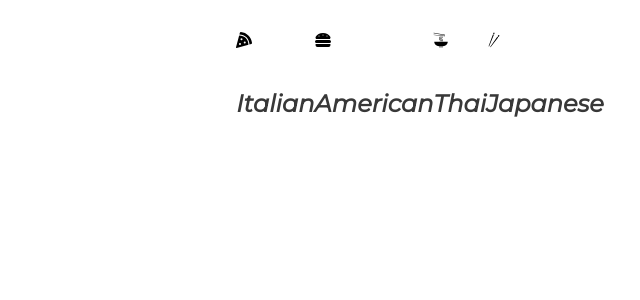
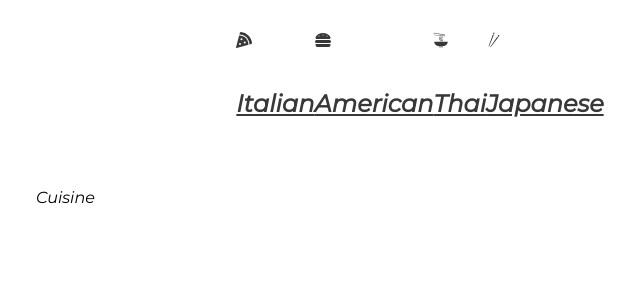
Before and after one commit to Isaac7app/Yummyy, a React (Create React App) app: page /cuisine/1 in a window 1280 px wide. Shown: the top 300 px of the page, without its empty margins (220-860 px from the left). Built offline with nearby package versions, Linux system fonts and the light colour scheme; a web font is replaced by a local one.

Commit message:
added a navlink so the icons can navigate through the various cuisines

```diff
--- a/src/components/Category.jsx
+++ b/src/components/Category.jsx
@@ -1,28 +1,28 @@
 import {FaPizzaSlice, FaHamburger} from 'react-icons/fa';
 import {GiNoodles, GiChopsticks} from 'react-icons/gi';
 import styled from 'styled-components';
-// import {NavLink} from 'react-router-dom';
+import {NavLink} from 'react-router-dom';
 
 
 function Category() {
   return (
     <List>
-      <div>
+      <NavLink to={'/cuisine/Italian'}>
         <FaPizzaSlice/>
         <h4>Italian</h4>
-      </div>
-      <div>
+      </NavLink>
+      <NavLink to={'/cuisine/American'}>
         <FaHamburger/>
         <h4>American</h4>
-      </div>
-      <div>
+      </NavLink>
+      <NavLink to={'/cuisine/Thai'}>
         <GiNoodles/>
         <h4>Thai</h4>
-      </div>
-      <div>
+      </NavLink>
+      <NavLink to={'/cuisine/Japanese'}>
         <GiChopsticks/>
         <h4>Japanese</h4>
-      </div>
+      </NavLink>
     </List>
   )
 }
--- a/src/pages/Pages.jsx
+++ b/src/pages/Pages.jsx
@@ -6,7 +6,7 @@ function Pages() {
   return (
     <Routes>
         <Route path="/" element={<Home />} />
-        <Route path="/cuisine" element={<Cuisine />} />
+        <Route path="/cuisine/:type" element={<Cuisine />} />
     </Routes>
   )
 };
```
